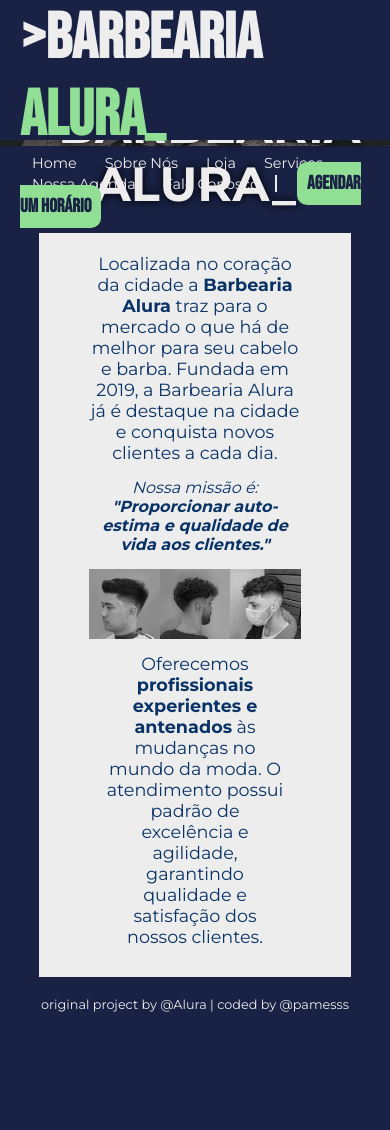
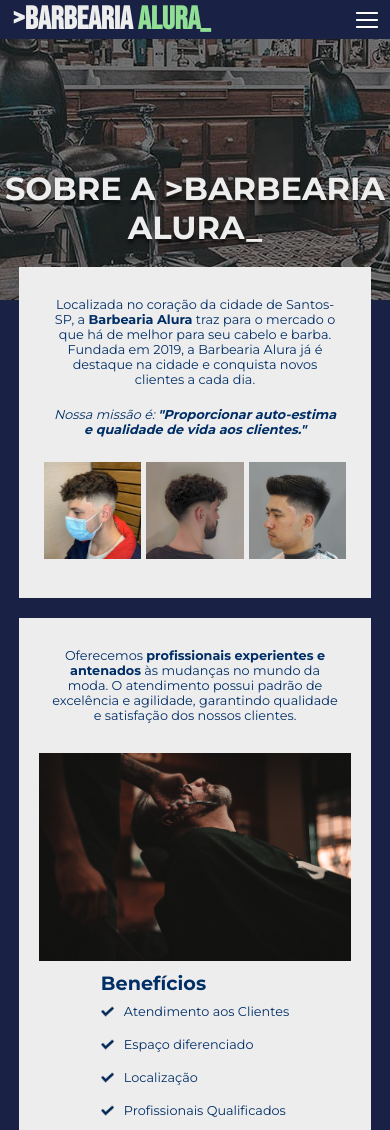
Before and after one commit to pamesss/barbearia-alura-projeto, a plain HTML site: page index.html in a window 390 px wide. Shown: the top 1130 px of the page. Before the commit the page ends 1047 px from the top, so only its background shows below. Drawn offline with Linux system fonts and the light colour scheme.

Commit message:
Código refatorado e organizado por completo, com boas práticas de HTML e CSS. Também foi adicionado responsividade

```diff
--- a/index.html
+++ b/index.html
@@ -1,62 +1,84 @@
 <!DOCTYPE html>
 <html lang="pt-br">
-
   <head>
-  <meta charset="utf-8">
-  <meta name="viewport" content="width=device-width">
+    <meta charset="utf-8"/>
+    <meta name="viewport" content="width=device-width"/>
     <title>Barbearia Alura | Home</title>
-  <link href="style.css" rel="stylesheet" type="text/css" />
+    <link href="./styles/styles.css" rel="stylesheet" type="text/css"/>
+    <link rel="stylesheet" href="./styles/media-queries.css"/>
   </head>
 
   <body>
     <header>
-    <h1 class="shop-title">>Barbearia <div class="text-detail">Alura_</div>
+      <h1 class="header__title">&#62;Barbearia <strong class="header__title-detail">Alura&#95;</strong>
       </h1>
-    <nav class="navBar">
-      <div class="navBar-box">
-        <a class="pageLink-style" href="#">Home</a>
-        <a class="pageLink-style" href="#">Sobre Nós</a>
-        <a class="pageLink-style" href="#">Loja</a>
-        <a class="pageLink-style" href="#">Serviços</a>
-        <a class="pageLink-style" href="#">Nossa Agenda</a>
-        <a class="pageLink-style" href="#">Fale Conosco</a>
-      </div>
-      <a class="navBar-appointment" href="#">Agendar um horário</a>
+      <input type="checkbox" id="toggleMenu">
+      <label for="toggleMenu" class="nav__menu-icon"><img src="./imgs/hamburger_menu.png" alt="Botão para abrir o menu"></label>
+      <nav class="nav__responsive-menu">
+        <ul class="nav__container">
+          <li class="nav__responsive_btn"><a class="nav__menu selected__menu" href="#">Home</a></li>
+          <li class="nav__responsive_btn"><a class="nav__menu" href="#">Sobre Nós</a></li>
+          <li class="nav__responsive_btn"><a class="nav__menu" href="#">Loja</a></li>
+          <li class="nav__responsive_btn"><a class="nav__menu" href="#">Serviços</a></li>
+          <li class="nav__responsive_btn"><a class="nav__menu" href="#">Fale Conosco</a></li>
+          <li class="nav__responsive_btn"><a class="nav__appointment-btn" href="#">Agende um horário</a></li>
+        </ul>
       </nav>
     </header>
 
     <main>
-    <h2 class="aboutUs-title">Sobre a >Barbearia Alura_</h2>
-    <section class="section1">
-      <p class="aboutUs-text">Localizada no coração da cidade a <strong>Barbearia Alura</strong> traz para o mercado o
-        que há de melhor para seu cabelo e barba. Fundada em 2019, a Barbearia Alura já é destaque na cidade e conquista
-        novos clientes a cada dia.</p>
-      <p class="shop-mission"><em>Nossa missão é: <strong>"Proporcionar auto-estima e qualidade de vida aos
-            clientes."</strong></em></p>
-      <div class="carouselPhotos">
-        <div class="haircut-card">
-          <img class="cover" src="img/haircut3-unsaturated.png" alt="">
-          <img class="haircut" src="img/haircut3.png" alt="A client's photo">
+      <h2 class="introduction_about-us">Sobre a &#62;Barbearia Alura&#95;</h2>
+
+      <section class="sections__style">
+        <p class="sections__text-style">
+          Localizada no coração da cidade  de Santos-SP, a <strong>Barbearia Alura</strong> traz para o mercado o que há de
+          melhor para seu cabelo e barba. Fundada em 2019, a Barbearia Alura já é destaque na cidade e conquista novos clientes a cada dia.
+        </p>
+        <p class="sections__text-style">
+          <em>Nossa missão é:
+            <strong>"Proporcionar auto-estima e qualidade de vida aos clientes."</strong></em>
+        </p>
+        <div class="section__photo-carousel">
+          <figure>
+            <img class="photo-carousel__haircut" src="imgs/haircut1.png" alt="Foto do cabelo cortado de um cliente"/>
+          </figure>
+          <figure>
+            <img class="photo-carousel__haircut" src="imgs/haircut2.png" alt="Foto do cabelo cortado de um cliente"/>
+          </figure>
+          <figure>
+            <img class="photo-carousel__haircut" src="imgs/haircut3.png" alt="Foto do cabelo cortado de um cliente"/>
+          </figure>
         </div>
-        <div class="haircut-card">
-          <img class="cover" src="img/haircut2-unsaturated.png" alt="">
-          <img class="haircut" src="img/haircut2.png" alt="A client's photo">
+      </section>
+
+      <section class="sections__style">
+        <p class="sections__text-style">
+          Oferecemos <strong>profissionais experientes e antenados</strong> às
+          mudanças no mundo da moda. O atendimento possui padrão de excelência e
+          agilidade, garantindo qualidade e satisfação dos nossos clientes.
+        </p>
+
+        <div class="showcase__container">
+          <img src="imgs/client-stock-photo.jpg" class="photo-showcase" alt="Um cliente deitado na cadeira de um salão enquanto o barbeador apara sua barba com uma tesoura."/>
+          <div class="showcase__text sections__text-style">
+            <h3 class="showcase__list-title">Benefícios</h3>
+            <ul>
+              <li class="showcase__list-itens"><img class="photo_check-list" src="./imgs/icon_check.png" alt="Ícone da lista">Atendimento aos Clientes</li>
+              <li class="showcase__list-itens"><img class="photo_check-list" src="./imgs/icon_check.png" alt="Ícone da lista">Espaço diferenciado</li>
+              <li class="showcase__list-itens"><img class="photo_check-list" src="./imgs/icon_check.png" alt="Ícone da lista">Localização</li>
+              <li class="showcase__list-itens"><img class="photo_check-list" src="./imgs/icon_check.png" alt="Ícone da lista" >Profissionais Qualificados</li>
+            </ul>
           </div>
-        <div class="haircut-card">
-          <img class="cover" src="img/haircut1-unsaturated.png" alt="">
-          <img class="haircut" src="img/haircut1.png" alt="A client's photo">
+
         </div>
-      </div>
-      <p class="bottom-text">Oferecemos <strong>profissionais experientes e antenados</strong> às mudanças no mundo da
-        moda. O atendimento possui padrão de excelência e agilidade, garantindo qualidade e satisfação dos nossos
-        clientes.</p>
       </section>
     </main>
 
     <footer>
-    <span>original project by <a class="azura-link" href="https://www.alura.com.br/" target="_blank">@Alura</a> | coded
-      by <a class="github-link" href="https://github.com/pamesss" target="_blank">@pamesss</a></span>
+      <p>
+        original project by<a class="footer_link" href="https://www.alura.com.br/" target="_blank"> @Alura </a>| coded by
+        <a class="footer_link" href="https://github.com/pamesss" target="_blank"> @pamesss</a>
+      </p>
     </footer>
   </body>
-
 </html>
--- a/style.css
+++ /dev/null
@@ -1,196 +0,0 @@
-@import url("https://fonts.googleapis.com/css2?family=Bebas+Neue&family=Montserrat:wght@400;500;700&display=swap");
-
-:root {
-  --white: #ededed;
-  --black: #1b1b1d;
-  --navyblue: #192144;
-  --darkblue: #093366;
-  --green: #90df94;
-}
-* {
-  margin: 0;
-  padding: 0;
-  height: fit-content;
-}
-body {
-  background-color: var(--navyblue);
-  display: flex;
-  flex-direction: column;
-  justify-content: flex-end;
-
-  background-image: url("img/banner2.jpg");
-  background-repeat: no-repeat;
-  background-size: contain;
-}
-header {
-  z-index: 2;
-  display: flex;
-  flex-flow: row wrap;
-  justify-content: space-between;
-  align-items: center;
-
-  width: 100%;
-  height: 80px;
-  padding: 0 50px;
-  position: absolute;
-  top: 0;
-  left: 0;
-  box-sizing: border-box;
-
-  background-color: var(--navyblue);
-}
-
-.shop-title {
-  font-family: "Bebas Neue";
-  font-size: 4em;
-  color: var(--white);
-  transition: 0.3s;
-}
-.text-detail {
-  display: inline;
-  color: var(--green);
-}
-.shop-title:hover {
-  transition: 0.3s;
-  text-shadow: 0px 0px 8px rgba(255, 255, 255, 0.4);
-}
-.navBar-box {
-  display: inline;
-  border-right: var(--white) 2px solid;
-  margin-right: 20px;
-}
-.pageLink-style {
-  padding: 0 12px;
-  font-family: "Montserrat", sans-serif;
-  font-size: 0.9em;
-  color: var(--white);
-  text-decoration: none;
-  transition: 0.3s;
-}
-/*VERIFY IF THIS WORKS ON VS CODE*/
-.pageLink-style:hover {
-  font-size: 0.8em;
-  text-shadow: 0px 0px 8px #ffffff;
-  transition: 0.3s;
-}
-.navBar-appointment {
-  padding: 10px;
-  text-align: center;
-
-  background-color: var(--green);
-  border-radius: 10px;
-
-  font-family: "Bebas Neue";
-  font-size: 1.2em;
-  font-weight: 700;
-  text-decoration: none;
-  color: var(--navyblue);
-
-  transition: 0.3s;
-  cursor: pointer;
-}
-
-.navBar-appointment:hover {
-  padding: 8px 9px;
-  transition: 0.3s;
-}
-
-/*MAIN CONTENT*/
-
-main {
-  height: fit-content;
-  margin-top: 10%;
-}
-.aboutUs-title {
-  margin: 0 auto 5% auto;
-  top: 20%;
-  width: 100%;
-  text-align: center;
-
-  font-family: "Montserrat";
-  font-weight: 700;
-  font-size: 3em;
-  color: var(--white);
-  text-transform: uppercase;
-  text-shadow: 0px 0px 8px #000000;
-}
-.section1 {
-  display: flex;
-  flex-direction: column;
-  justify-content: space-around;
-
-  background-color: var(--white);
-  width: 80%;
-  height: fit-content;
-  margin: 0 auto;
-  box-sizing: border-box;
-  padding: 20px 50px;
-
-  font-family: "Montserrat";
-  text-align: center;
-  color: var(--darkblue);
-}
-.aboutUs-text {
-  font-size: 1.1em;
-}
-.shop-mission {
-  margin: 15px 0;
-}
-
-.carouselPhotos {
-  display: flex;
-  flex-flow: row wrap;
-  justify-content: space-evenly;
-
-  height: fit-content;
-}
-.haircut-card {
-  position: relative;
-}
-.cover {
-  z-index: 2;
-  width: 18vw;
-  position: absolute;
-}
-.cover:hover {
-  opacity: 0%;
-  transition: 0.5s;
-}
-.haircut {
-  width: 18vw;
-}
-
-.bottom-text {
-  padding: 10px 0;
-  margin: 0 15px;
-  font-size: 1.1em;
-}
-
-footer {
-  height: 70px;
-  box-sizing: border-box;
-
-  font-family: "Montserrat", sans-serif;
-  font-size: 0.8em;
-  color: var(--white);
-  text-align: center;
-  padding: 20px;
-}
-.azura-link,
-.github-link {
-  text-decoration: none;
-  color: var(--white);
-}
-
-@media only screen and (max-width: 1180px) {
-  header {
-    height: 140px;
-    padding: 0 20px;
-  }
-  .navBar {
-    padding-bottom: 10px;
-  }
-  .mainContent-box {
-    margin-top: 12%;
-  }
-}
--- /dev/null
+++ b/styles/content.css
@@ -0,0 +1,63 @@
+main {
+    z-index: 0;
+    margin-top: 20vh;
+}
+.introduction_about-us {
+    text-align: center;
+
+    font-family: "Montserrat",sans-serif;
+    font-weight: 700;
+    font-size: 3em;
+    color: var(--white);
+    text-transform: uppercase;
+    text-shadow: 0px 4px 3px #0000008e;
+}
+
+.sections__style {
+    display: flex;
+    flex-direction: column;
+    justify-content: space-around;
+
+    background-color: var(--white);
+    width: 80vw;
+    padding: 20px;
+    margin: 20px auto;
+
+}
+.sections__text-style {
+    margin: 10px;
+    text-align: center;
+    font-family: "Montserrat",sans-serif;
+    font-size: 0.9em;
+    color: var(--darkblue);
+}
+
+.section__photo-carousel {
+    display: flex;
+    flex-flow: row wrap;
+    justify-content: space-evenly;
+    padding: 15px 0;
+}
+.photo-carousel__haircut {
+    width: 18vw;
+    filter: grayscale(100);
+}.photo-carousel__haircut:hover {
+    filter: grayscale(0);
+    transition: filter 0.2s ease-in-out;}
+
+.showcase__container {
+    display: flex;
+    flex-flow: row wrap;
+    justify-content: center;
+    padding: 20px 0;
+}
+.photo-showcase {width: 30vw;}
+.showcase__text {text-align: left;}
+.photo_check-list {width: 13px; margin: 10px 10px 10px 0;}
+.showcase__list-title {
+   font-size: 1.5em;
+}
+.showcase__list-itens {
+    display: flex;
+    align-items: center;
+}
--- /dev/null
+++ b/styles/footer.css
@@ -0,0 +1,14 @@
+footer {
+    z-index: 0;
+    text-align: center;
+    height: 70px;
+    padding: 20px;
+
+    font-family: "Montserrat", sans-serif;
+    font-size: 0.8em;
+    color: var(--white);
+  }
+  .footer_link {
+    text-decoration: none;
+    color: var(--white);
+  }
--- /dev/null
+++ b/styles/header.css
@@ -0,0 +1,71 @@
+header {
+    display: flex;
+    flex-flow: row wrap;
+    justify-content: space-around;
+    align-items: center;
+    z-index: 2;
+    position: fixed;
+    top: 0;
+    left: 0;
+    width: 100vw;
+    padding: 0 3vw;
+    background-color: var(--navyblue);
+}
+
+.header__title {
+    font-family: "Bebas Neue", sans-serif;
+    font-size: 3em;
+    color: var(--white);
+    transition: 0.3s;
+}
+.header__title-detail {
+    display: inline;
+    color: var(--green);
+}
+
+.nav__container {
+    display: flex;
+    flex-direction: row;
+    align-items: center;
+    gap: 30px;
+}
+.nav__menu {
+    font-family: "Montserrat", sans-serif;
+    font-size: 0.8em;
+    color: var(--white);
+    transition: 0.3s;
+}
+/*VERIFY IF THIS WORKS ON VS CODE*/
+.nav__menu:hover {
+    transform: scale(1.1);
+    color: var(--green);
+    transition: 0.2s;
+}
+.selected__menu{color: var(--green);
+    font-size: 0.8em;}
+
+#toggleMenu, .nav__menu-icon {
+    display: none;
+}
+
+.nav__appointment-btn {
+    cursor: pointer;
+    text-align: center;
+    padding: 10px;
+
+    background-color: var(--green);
+    border-radius: 10px;
+
+    font-family: "Montserrat",sans-serif;
+    font-size: 0.8em;
+    font-weight: 700;
+    text-transform: uppercase;
+    text-decoration: none;
+    color: var(--navyblue);
+}
+.nav__appointment-btn:hover, .nav__appointment-btn:active {
+    background-color: #00000000;
+    border: var(--white) 1px solid;
+    color: var(--white);
+    transition: 0.2s;
+}
--- /dev/null
+++ b/styles/media-queries.css
@@ -0,0 +1,73 @@
+@media screen and (max-width: 1023px) {
+    header {
+        justify-content: space-between;
+        padding: 0;
+        z-index: 2;
+    }
+        .header__title {
+            font-size: 2em;
+            padding-left: 20px;
+    }
+        .nav__responsive-menu {
+            max-height: 0;
+            overflow: hidden;
+            transition: max-height 0.3s ease;
+            width: 100%;
+    }
+        .nav__container {
+            flex-direction: column;
+            align-items: flex-end;
+            gap: 0;
+            box-shadow: 0 4px 10px #0000008e;
+    }
+        .nav__menu-icon {
+            display: inline-flex;
+            cursor: pointer;
+            padding-right: 20px;
+    }
+        #toggleMenu:checked ~ .nav__responsive-menu {
+            max-height: 100%;
+    }
+        .nav__responsive_btn {
+            text-align: right;
+            width: 100%;
+            padding: 12px 20px;
+            border-top: solid 1px #0d1122;
+    }
+        .nav__appointment-btn, .nav__appointment-btn:hover {
+            padding: 0;
+            border: none;
+            background-color: transparent;
+            color: var(--white);
+    }
+    .introduction_about-us {font-size: 2.5em;}
+    .photo-carousel__haircut {
+        width: 25vw;
+        filter: grayscale(0);
+    }
+    .photo-showcase {width: 40vw;}
+}
+
+
+
+@media screen and (max-width: 500px) {
+    body {
+        background-position: top center;
+        background-size: auto;
+    }
+    .header__title {padding-left: 12px;}
+
+    .nav__responsive_btn {
+        text-align: center;
+        padding: 12px 0;
+    }
+    .nav__menu-icon {
+        padding-right: 12px;
+    }
+    .introduction_about-us {font-size: 2em;}
+    .sections__text-style {
+        font-size: 0.8em;
+    }
+    .photo-showcase {width: 80vw;}
+
+}
--- /dev/null
+++ b/styles/styles.css
@@ -0,0 +1,30 @@
+@import url("https://fonts.googleapis.com/css2?family=Bebas+Neue&family=Montserrat:wght@400;500;700&display=swap");
+@import url(./footer.css);
+@import url(./content.css);
+@import url(./header.css);
+
+:root {
+  --white: #ededed;
+  --black: #1b1b1d;
+  --navyblue: #192144;
+  --darkblue: #002e66;
+  --green: #90df94;
+}
+* {
+  margin: 0; padding: 0;
+  height: fit-content;
+  box-sizing: content-box;
+  list-style: none;
+  text-decoration: none;
+}
+
+body {
+  background-color: var(--navyblue);
+  display: flex;
+  flex-direction: column;
+  justify-content: flex-end;
+
+  background-image: url("../imgs/banner2.jpg");
+  background-repeat: no-repeat;
+  background-size: contain;
+}
```
Also changed, not shown: img/haircut1-unsaturated.png (deleted), img/haircut2-unsaturated.png (deleted), img/haircut3-unsaturated.png (deleted), imgs/banner.jpg (renamed from img/banner.jpg), imgs/banner2.jpg (renamed from img/banner2.jpg), imgs/client-stock-photo.jpg (added), imgs/haircut1.png (renamed from img/haircut1.png), imgs/haircut2.png (renamed from img/haircut2.png), imgs/haircut3.png (renamed from img/haircut3.png), imgs/hamburger_menu.png (added), imgs/icon_check.png (added). Lines whose indentation alone changed are shown as unchanged.
